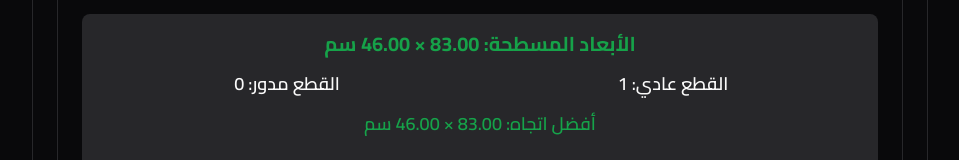
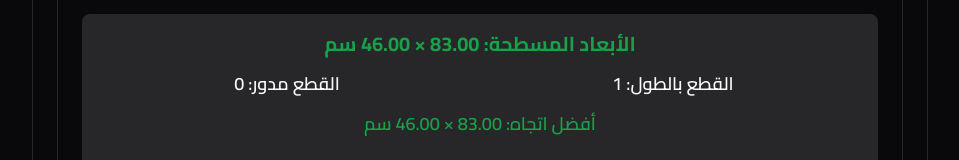
Before and after one commit to Nabilkarem911/cgpack, a React (Vite) app: page / in a window 1280 px wide. Shown: the part 652-812 px from the top of the page, without its empty margins (160-1119 px from the left). Built offline with nearby package versions, Linux system fonts and the light colour scheme.

Commit message:
Update box layout calculator
Update the box layout calculator to display piece orientation by length.

```diff
--- a/src/components/PrintingCalculator.tsx
+++ b/src/components/PrintingCalculator.tsx
@@ -288,7 +288,7 @@ const PrintingCalculator = () => {
                     </div>
                     <div className="grid gap-2 md:grid-cols-2">
                       <div className="text-lg font-semibold">
-                        القطع عادي: {calculateBoxLayout().piecesNormal}
+                        القطع بالطول: {calculateBoxLayout().piecesNormal}
                       </div>
                       <div className="text-lg font-semibold">
                         القطع مدور: {calculateBoxLayout().piecesRotated}
```
